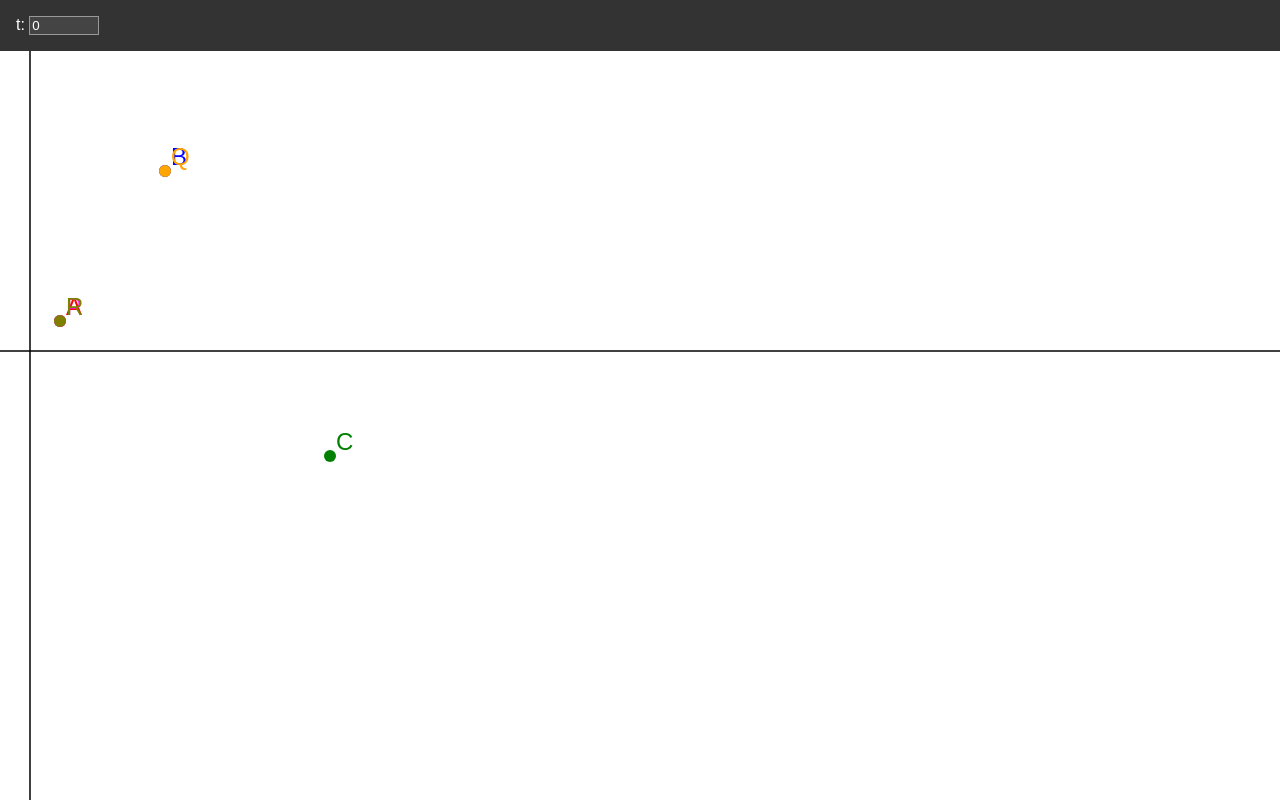
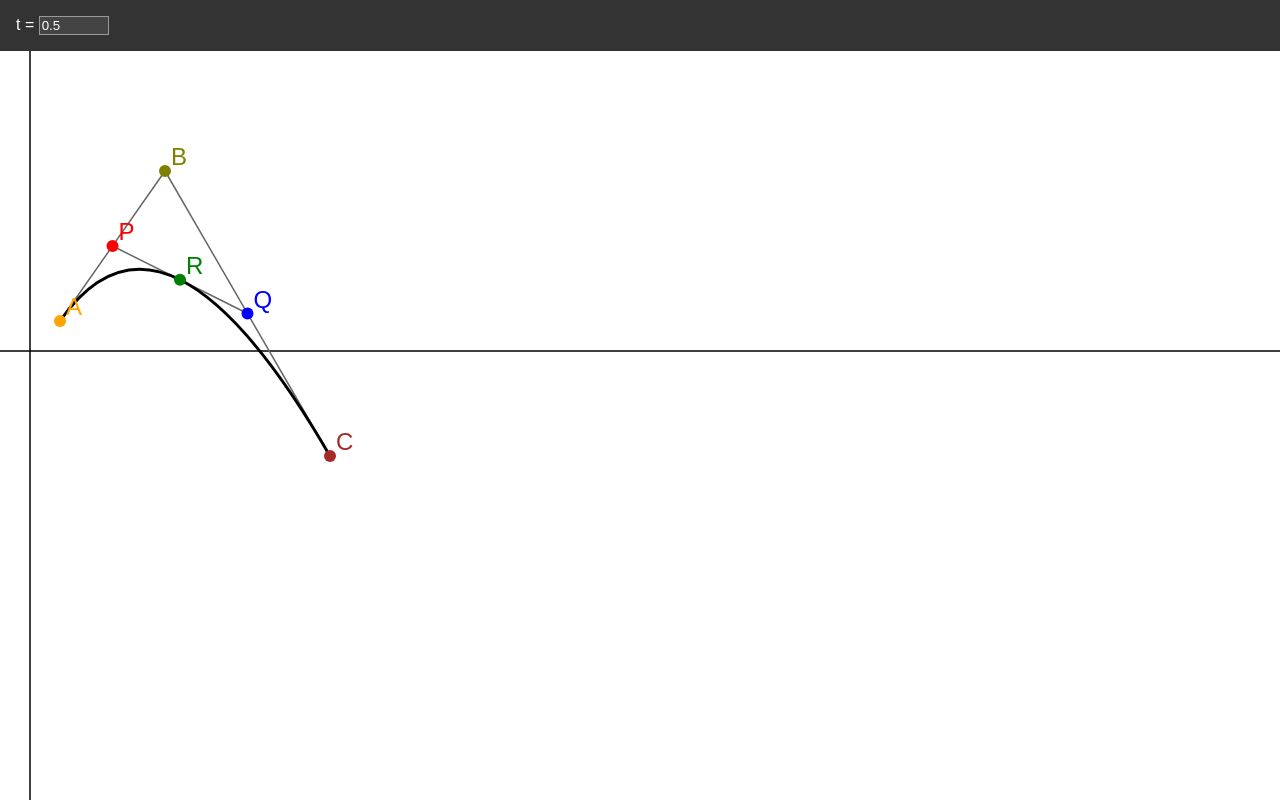
Before and after one commit to gudmundurh/curve-playground, a SvelteKit app: page / in a window 1280 px wide. Built offline with nearby package versions, Linux system fonts and the light colour scheme.

Commit message:
Full render

```diff
--- /dev/null
+++ b/src/routes/SvgLine.svelte
@@ -0,0 +1,9 @@
+<script lang="ts">
+	import type { Point } from './curves';
+
+	export let start: Point;
+	export let end: Point;
+	export let color: string;
+</script>
+
+<line x1={start.x} x2={end.x} y1={start.y} y2={end.y} stroke={color} stroke-width=".5" />
--- a/src/routes/SvgPoint.svelte
+++ b/src/routes/SvgPoint.svelte
@@ -0,0 +1,18 @@
+<script lang="ts">
+	import type { Point } from './curves';
+
+	export let point: Point;
+	export let label: undefined | string = undefined;
+	export let color: string;
+
+	$: x = point.x;
+	$: y = point.y;
+</script>
+
+<circle cx={x} cy={y} r="2" fill={color} />
+
+<g transform="matrix(1, 0, 0, -1, 0, 0)">
+	{#if label}
+		<text {x} y={-y} dx={2} dy={-2} fill={color} style="font-size: 0.5em">{label}</text>
+	{/if}
+</g>
--- a/src/routes/SvgRenderer.svelte
+++ b/src/routes/SvgRenderer.svelte
@@ -1,14 +1,18 @@
 <script lang="ts">
+	import SvgLine from './SvgLine.svelte';
+	import SvgPoint from './SvgPoint.svelte';
+	import type { Scene } from './curves';
+
 	export let scene: Scene;
 
-	let t = 0;
+	let t = 0.5;
 
 	const colors = ['red', 'blue', 'green', 'magenta', 'orange', 'olive', 'brown'];
 </script>
 
 <div class="container">
 	<div class="controls">
-		t: <input type="number" min="0" step="0.05" max="1" bind:value={t} />
+		t = <input type="number" min="0" step="0.05" max="1" bind:value={t} />
 	</div>
 
 	<svg width="100%" height="500">
@@ -18,21 +22,16 @@
 
 			{#each scene.objects as object, i}
 				{#if object.shape === 'dynamicPoint'}
-					{@const point = object.eval(t)}
-					{@const x = point.x}
-					{@const y = point.y}
-
-					<circle cx={x} cy={y} r="2" fill={colors[i % colors.length]} />
-					<g transform="matrix(1, 0, 0, -1, 0, 0)">
-						<text
-							{x}
-							y={-y}
-							dx={2}
-							dy={-2}
-							fill={colors[i % colors.length]}
-							style="font-size: 0.5em">{object.label}</text
-						>
-					</g>
+					<SvgPoint point={object.eval(t)} label={object.label} color={colors[i % colors.length]} />
+				{:else if object.shape === 'point'}
+					<SvgPoint point={object} label={object.label} color={colors[i % colors.length]} />
+				{:else if object.shape === 'dynamicLine'}
+					<SvgLine start={object.start.eval(t)} end={object.end.eval(t)} color="#666" />
+				{:else if object.shape === 'path'}
+					<path d={object.path} stroke="#000" fill="transparent"
+                    />
+                    <!-- style:stroke-dasharray="1000"
+                    style:stroke-dashoffset={(1-t) * 1000}  -->
 				{/if}
 			{/each}
 		</g>
--- a/src/routes/curves.ts
+++ b/src/routes/curves.ts
@@ -1,5 +1,5 @@
 
-type Point = {
+export type Point = {
     x: number,
     y: number,
     label?: string,
@@ -28,7 +28,7 @@ function add(p: DynamicPoint, q: DynamicPoint): DynamicPoint {
     };
 }
 
-type DynamicPoint = {
+export type DynamicPoint = {
     shape: 'dynamicPoint'
     eval(t: number): Point,
     label?: string
@@ -54,13 +54,26 @@ function lerp(p: DynamicPoint | Point, q: DynamicPoint | Point, label: string):
     return r;
 }
 
-type DynamicLine = {
+export type DynamicLine = {
     shape: 'dynamicLine'
     start: DynamicPoint
     end: DynamicPoint
 }
 
-type Shape = Point | DynamicPoint | DynamicLine;
+function toLine(p: DynamicPoint | Point, q: DynamicPoint | Point): DynamicLine {
+    return {
+        start: toDynamicPoint(p),
+        end: toDynamicPoint(q),
+        shape: 'dynamicLine'
+    }
+}
+
+export type Path = {
+    path: string,
+    shape: 'path'
+}
+
+export type Shape = Point | DynamicPoint | DynamicLine | Path;
 
 
 export class Scene {
@@ -72,11 +85,15 @@ export class Scene {
     Q = lerp(this.B, this.C, 'Q')
     R = lerp(this.P, this.Q, 'R')
 
-    get objects() {
+    get objects(): Shape[] {
         return [
-            toDynamicPoint(this.A),
-            toDynamicPoint(this.B),
-            toDynamicPoint(this.C),
+            toLine(this.A, this.B),
+            toLine(this.B, this.C),
+            toLine(this.P, this.Q),
+            { shape: 'path', path: `M ${this.A.x} ${this.A.y} Q ${this.B.x} ${this.B.y} ${this.C.x} ${this.C.y}` },
+            this.A,
+            this.B,
+            this.C,
             this.P,
             this.Q,
             this.R]
```
